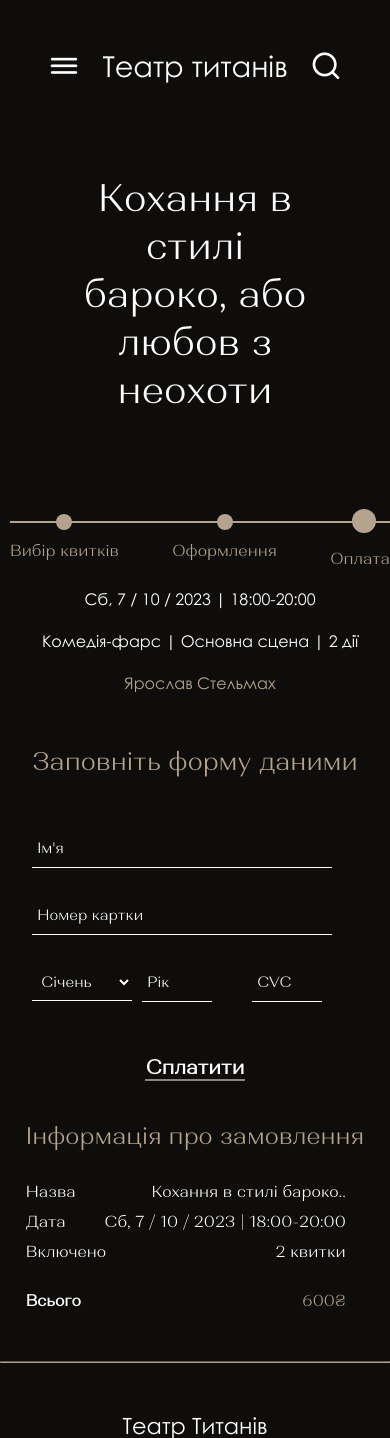
After one commit to Mar4ik10/theatresiteproject, a Django app: page /nextOrder/ in a window 390 px wide. The commit adds this page. Shown: the top 1438 px of the page. Run offline with Django 4.2, Linux system fonts and the light colour scheme.

Commit message:
Create a responsive nextOrder

```diff
--- a/theatreproj/static/styles.css
+++ b/theatreproj/static/styles.css
@@ -821,16 +821,6 @@ body {
   background-color: rgba(236, 255, 127, 0);
 }
 
-.frame-120-2 {
-  display: flex;
-  flex-direction: column;
-  width: 289px;
-  height: 160px;
-  margin-left: auto;
-  margin-right: auto;
-  background-color: rgba(139, 69, 113, 0);
-}
-
 .order-form .text {
   font-family: Alethia Next;
   font-size: 1.6rem;
@@ -844,8 +834,6 @@ body {
 .order-form-content {
   display: flex;
   flex-direction: column;
-  width: auto;
-  height: auto;
   margin-top: 50px;
 }
 
@@ -921,8 +909,6 @@ body {
 
 .order-form-content .highlight {
   position: absolute;
-  height: 60%;
-  width: 100px;
   top: 25%;
   left: 0;
   pointer-events: none;
@@ -964,12 +950,15 @@ body {
 }
 
 .order-form-button-pay {
+  display: flex;
   width: 200px;
   font-family: Alethia Next;
   font-size: 20px;
   font-weight: 400;
   white-space: nowrap;
   margin: 25px auto 0 auto;
+  background-color: inherit;
+  border: none;
   color: #ffffff;
 }
 
@@ -985,15 +974,39 @@ body {
   color: #b5a48d;
 }
 
-/* MEDIA QUERY START */
+/* ____________________NEXT ORDER___________________ */
 
-@media screen and (max-width: 500) {
-  .text7 {
-    font-size: 5px;
-    letter-spacing: normal;
-  }
+.group-card-info {
+  display: flex;
+}
 
-  .frame-2 {
-    display: none !important;
-  }
+.group-card-info .group {
+  width: 70px;
+  margin-left: 40px;
 }
+
+.group-card-info .group:nth-child(1) {
+  margin: 0;
+}
+
+.group-card-info select {
+  font-size: 18px;
+  padding: 10px 10px 10px 5px;
+  display: block;
+  width: 100px;
+  border: none;
+  border-bottom: 1px solid #ffffff;
+  background-color: #0e0d0b;
+  color: #ffffff;
+  font-size: 15px;
+  font-family: Alethia Next;
+}
+
+.group-card-info input {
+  width: 70px;
+  margin: 0;
+}
+
+.group-card-info .bar {
+  width: 70px;
+}
--- /dev/null
+++ b/theatreproj/templates/nextOrder.html
@@ -0,0 +1,104 @@
+{% extends "base.html" %}{% load static %}{% block main %}
+<style>
+  .progress-text:nth-child(3)::before {
+    height: 1.5rem;
+    width: 1.5rem;
+    top: calc(50% - 2.3rem);
+  }
+</style>
+
+<div class="tickets-title">Кохання в стилі бароко, або любов з неохоти</div>
+<div class="tickets-header">
+  <div class="tickets-info">
+    <div class="tickets-date">Сб, 7 / 10 / 2023 | 18:00-20:00</div>
+    <div class="tickets-genre">Комедія-фарс | Основна сцена | 2 дії</div>
+    <div class="tickets-author">Ярослав Стельмах</div>
+  </div>
+  <div class="tickets-steps">
+    <div class="progress-text">Вибір квитків</div>
+    <div class="progress-text">Оформлення</div>
+    <div class="progress-text">Оплата</div>
+  </div>
+</div>
+<div class="order-tickets">
+  <div class="order-form">
+    <div class="text">Заповніть форму даними</div>
+    <div class="order-form-content">
+      <form method="post">
+        <div class="group">
+          <input type="text" required />
+          <span class="highlight"></span>
+          <span class="bar"></span>
+          <label>Ім'я</label>
+        </div>
+
+        <div class="group">
+          <input type="text" maxlength="19" required />
+          <span class="bar"></span>
+          <span class="highlight"></span>
+          <label>Номер картки</label>
+        </div>
+
+        <div class="group-card-info">
+          <div class="group">
+            <select name="months" id="months">
+              <option value="1">Січень</option>
+              <option value="2">Березень</option>
+              <option value="3">Червень</option>
+              <option value="4">Вересень</option>
+            </select>
+          </div>
+
+          <div class="group">
+            <input type="text" inputmode="numeric" maxlength="4" required />
+            <span class="highlight"></span>
+            <span class="bar"></span>
+            <label>Рік</label>
+          </div>
+
+          <div class="group">
+            <input type="text" inputmode="numeric" maxlength="4" required />
+            <span class="highlight"></span>
+            <span class="bar"></span>
+            <label>CVC</label>
+          </div>
+        </div>
+
+        <div class="order-form-buy">
+          <button style="justify-content: center" class="order-form-button-pay">
+            <b>Сплатити</b>
+          </button>
+          <div style="width: 100px" class="order-form-underline"></div>
+        </div>
+      </form>
+    </div>
+  </div>
+
+  <div class="tickets-pay">
+    <div style="white-space: normal; text-align: center" class="text">
+      Інформація про замовлення
+    </div>
+    <div class="your-tickets">
+      <div style="width: 320px" class="tickets-paycost">
+        <div class="text1">Назва</div>
+        <div class="text2">Кохання в стилі бароко..</div>
+      </div>
+      <div style="width: 320px" class="tickets-paycost">
+        <div class="text1">Дата</div>
+        <div class="text2">Сб, 7 / 10 / 2023 | 18:00-20:00</div>
+      </div>
+
+      <div style="width: 320px" class="tickets-paycost">
+        <div class="text1">Включено</div>
+        <div class="text2">2 квитки</div>
+      </div>
+      <br />
+      <div style="width: 320px" class="tickets-sum">
+        <div class="text1"><b>Всього</b></div>
+        <div class="text2">600₴</div>
+      </div>
+    </div>
+  </div>
+</div>
+
+{% endblock %}
--- a/theatreproj/templates/placingOrder.html
+++ b/theatreproj/templates/placingOrder.html
@@ -54,7 +54,7 @@
         </div>
 
         <div class="order-form-buy">
-          <div class="order-form-button-pay">Перейти до оплати</div>
+          <button class="order-form-button-pay">Перейти до оплати</button>
           <div class="order-form-underline"></div>
         </div>
       </form>
--- a/theatreproj/theatrehome/urls.py
+++ b/theatreproj/theatrehome/urls.py
@@ -19,4 +19,5 @@ urlpatterns = [
     re_path(r'^robots\.txt$', TemplateView.as_view(template_name="theatreproj/robots.txt", content_type="text/plain")),
     path('sitemap.xml', sitemap, {'sitemaps': sitemaps}, name="django.contrib.sitemaps.views.sitemap"),
     path("placingOrder/", views.placingOrder, name="placingOrder"),
+    path("nextOrder/", views.nextOrder, name="nextOrder"),
 ] + static(settings.MEDIA_URL, document_root=settings.MEDIA_ROOT)
--- a/theatreproj/theatrehome/views.py
+++ b/theatreproj/theatrehome/views.py
@@ -7,19 +7,14 @@ def index(request):
     theatshowall = models.TheatreShow.objects.all()
     return render(request, "index.html")
 
+
 def contact(request):
     return render(request, "contact.html")
+
 
 def abouttheatre(request):
     return render(request, "abouttheatre.html")
 
-def selectTickets(request, slug):
-    theatshow = models.TheatreShow.objects.get(slug=slug)
-    return render(request, "selectTickets.html", {
-        "theatre": theatshow
-    })
-def placingOrder(request):
-    return render(request, "placingOrder.html")
 
 def afisha(request):
     theatshowall = models.TheatreShow.objects.all()
@@ -43,3 +38,18 @@ def afisha(request):
         theatreshowsbysearch = theatshowall.filter(title__icontains=searched.lower())
         return render(request, "afisha.html", {"theatre": theatreshowsbysearch, "searched": searched})
     return render(request, "afisha.html", {"theatre": theatshowall})
+
+
+def selectTickets(request, slug):
+    theatshow = models.TheatreShow.objects.get(slug=slug)
+    return render(request, "selectTickets.html", {
+        "theatre": theatshow
+    })
+
+
+def placingOrder(request):
+    return render(request, "placingOrder.html")
+
+
+def nextOrder(request):
+    return render(request, "nextOrder.html")
```
